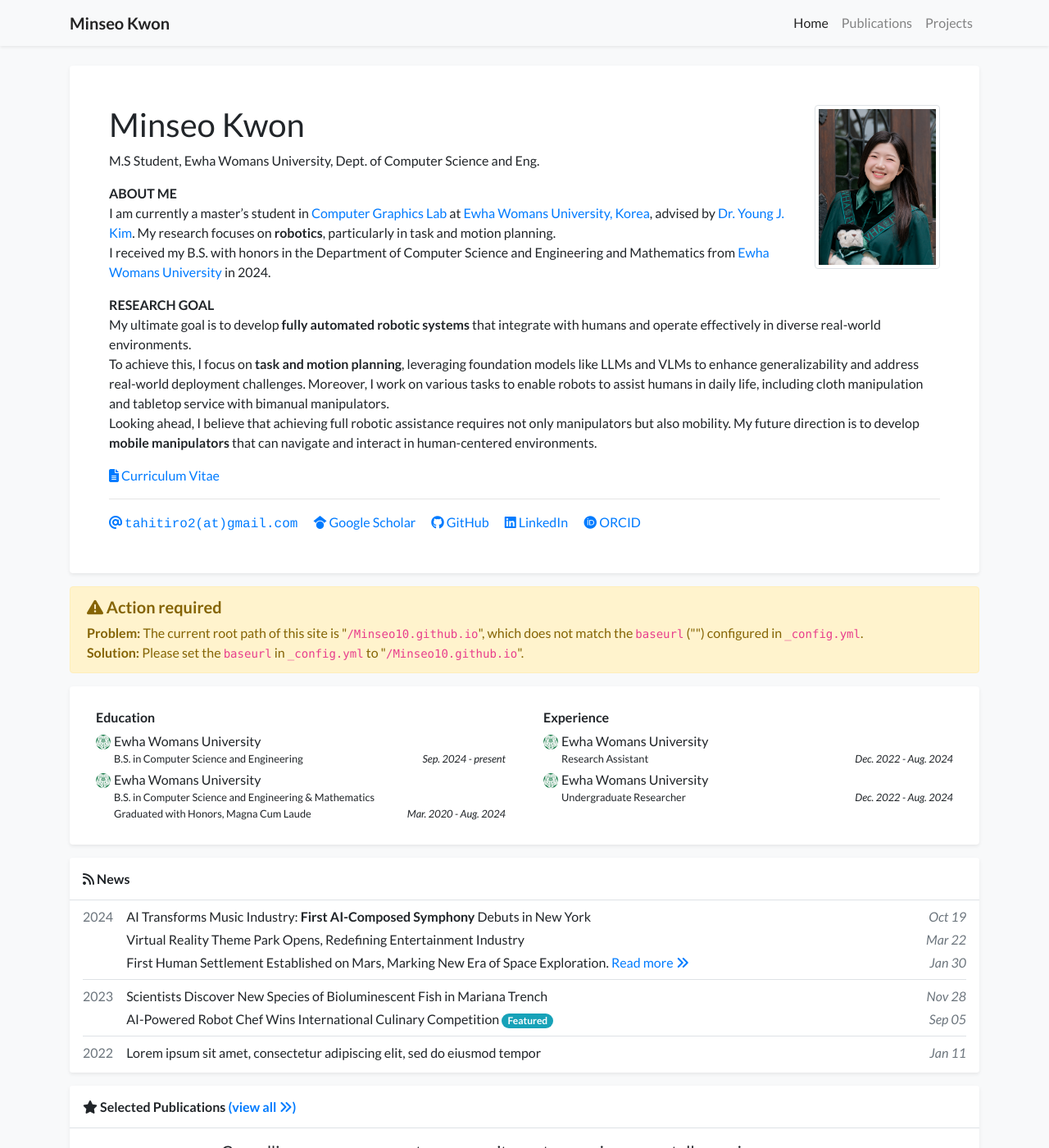
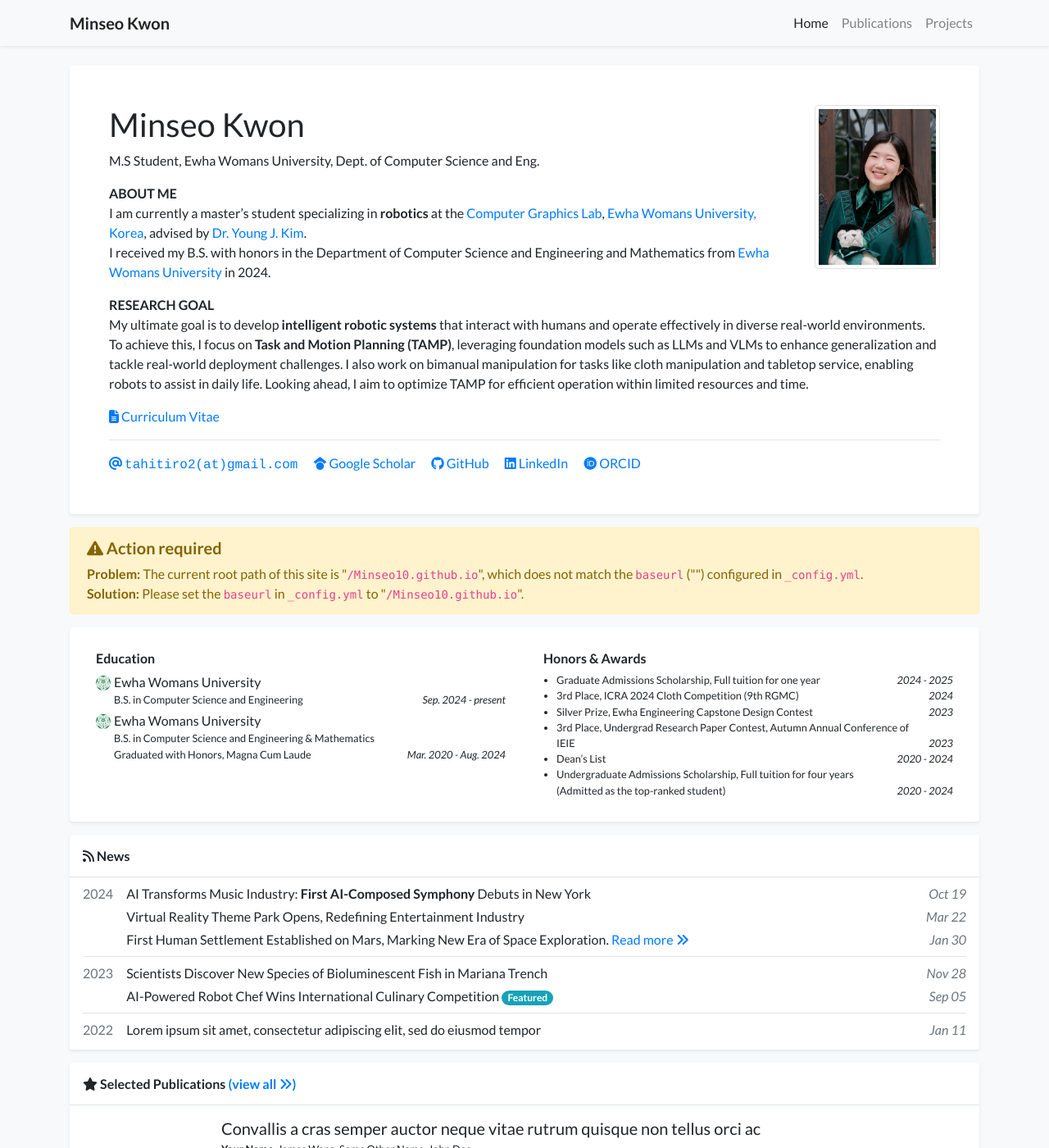
Before and after one commit to Minseo10/Minseo10.github.io, a Jekyll site: the page built from index.html, in a window 1280 px wide and 1400 px high. Shown: the whole window at 82% size. Built offline with Jekyll 4.4.1, drawn with Linux system fonts in a browser that asks for light colours; nearby versions of some CDN libraries; a style sheet for code colours, icons or effects is not loaded.

Commit message:
Update profile.yml

```diff
--- a/_data/profile.yml
+++ b/_data/profile.yml
@@ -22,22 +22,20 @@ short_bio_text_justify: false
 short_bio: >-
   <p>
     <strong>ABOUT ME</strong> <br/>
-    I am currently a master’s student in <a href="http://graphics.ewha.ac.kr" target="_blank">Computer Graphics Lab</a> at
+    I am currently a master’s student specializing in <strong>robotics</strong> at the <a href="http://graphics.ewha.ac.kr" target="_blank">Computer Graphics Lab</a>,
     <a href="http://ewha.ac.kr" target="_blank">Ewha Womans University, Korea</a>, advised by
     <a href="http://home.ewha.ac.kr/~kimy/" target="_blank">Dr. Young J. Kim</a>.
-    My research focuses on <strong>robotics</strong>, particularly in task and motion planning.
     <br/>
     I received my B.S. with honors in the Department of Computer Science and Engineering
     and Mathematics from <a href="http://ewha.ac.kr" target="_blank">Ewha Womans University</a> in 2024.
   </p>
   <p>
   <strong>RESEARCH GOAL</strong><br/>
-  My ultimate goal is to develop <strong>fully automated robotic systems</strong> that integrate with humans and operate effectively in diverse real-world environments.
+  My ultimate goal is to develop <strong>intelligent robotic systems</strong> that interact with humans and operate effectively in diverse real-world environments.
   <br/>
-  To achieve this, I focus on <strong>task and motion planning</strong>, leveraging foundation models like LLMs and VLMs to enhance generalizability and address real-world deployment challenges.
-  Moreover, I work on various tasks to enable robots to assist humans in daily life, including cloth manipulation and tabletop service with bimanual manipulators.
-  <br/>
-  Looking ahead, I believe that achieving full robotic assistance requires not only manipulators but also mobility. My future direction is to develop <strong>mobile manipulators</strong> that can navigate and interact in human-centered environments.
+  To achieve this, I focus on <strong>Task and Motion Planning (TAMP)</strong>, leveraging foundation models such as LLMs and VLMs to enhance generalization and tackle real-world deployment challenges.
+  I also work on bimanual manipulation for tasks like cloth manipulation and tabletop service, enabling robots to assist in daily life.
+  Looking ahead, I aim to optimize TAMP for efficient operation within limited resources and time.
   </p>
 
 portrait_url: /assets/images/photos/minseo.jpg
@@ -57,20 +55,26 @@ education:
     Graduated with Honors, Magna Cum Laude
   date: Mar. 2020 - Aug. 2024
 
-experience:
-- name: Ewha Womans University
-  logo: /assets/images/photos/symbol-mark.png
-  position: Research Assistant
-  date: Dec. 2022 - Aug. 2024
-- name: Ewha Womans University
-  logo: /assets/images/photos/symbol-mark.png
-  position: Undergraduate Researcher
-  date: Dec. 2022 - Aug. 2024
+# experience:
+# - name: Ewha Womans University
+#   logo: /assets/images/photos/symbol-mark.png
+#   position: Research Assistant
+#   date: Sep. 2024 - Present
+# - name: Ewha Womans University
+#   logo: /assets/images/photos/symbol-mark.png
+#   position: Undergraduate Researcher
+#   date: Dec. 2022 - Aug. 2024
 
-# awards:
-# - name: Award Name 2
-#   date: 2024
-# - name: Dean’s List (7 semesters)
-#   date: 2020 - 2024
-# - name: Admissions Scholarship, full tuition for four years (Admitted as the top-ranked student)
-#   date: 2020 - 2024
+awards:
+- name: Graduate Admissions Scholarship, Full tuition for one year
+  date: 2024 - 2025
+- name: 3rd Place, ICRA 2024 Cloth Competition (9th RGMC)
+  date: 2024
+- name: Silver Prize, Ewha Engineering Capstone Design Contest
+  date: 2023
+- name: 3rd Place, Undergrad Research Paper Contest, Autumn Annual Conference of IEIE
+  date: 2023
+- name: Dean’s List
+  date: 2020 - 2024
+- name: Undergraduate Admissions Scholarship, Full tuition for four years (Admitted as the top-ranked student)
+  date: 2020 - 2024
```
